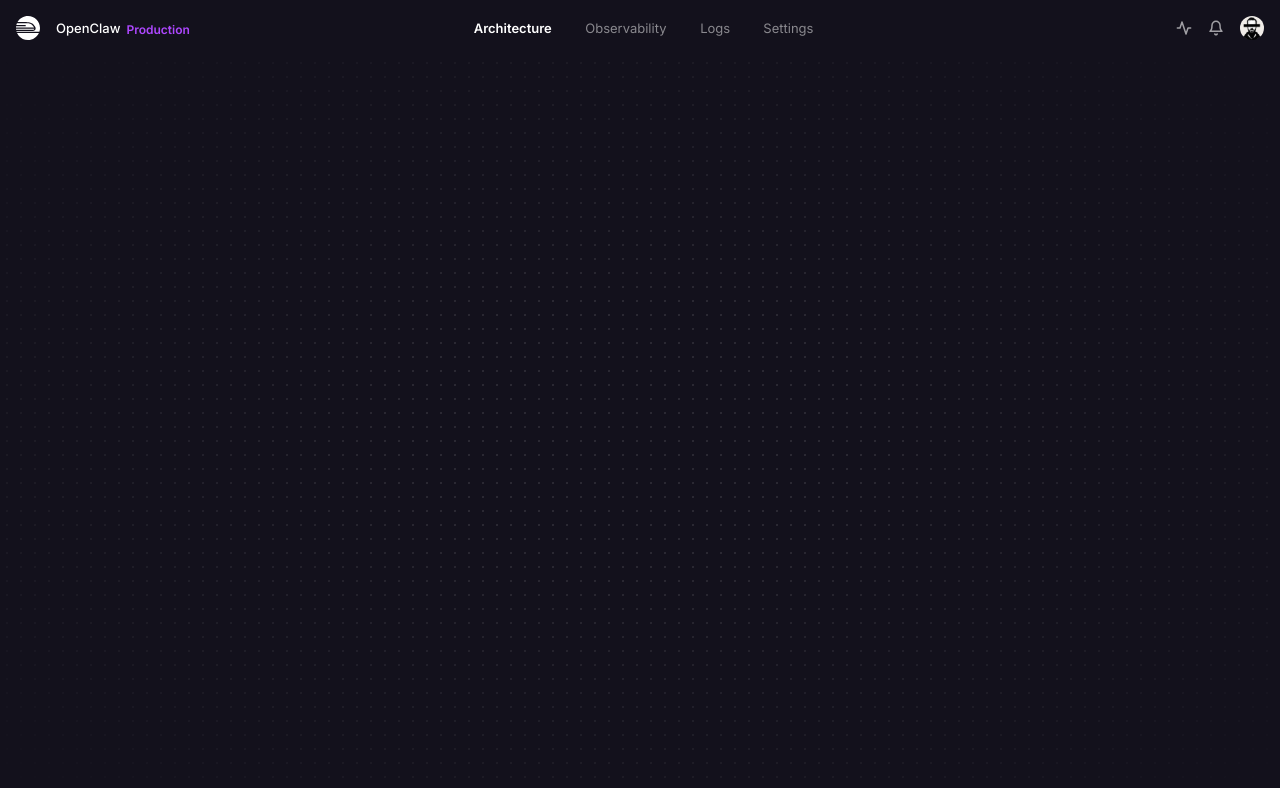
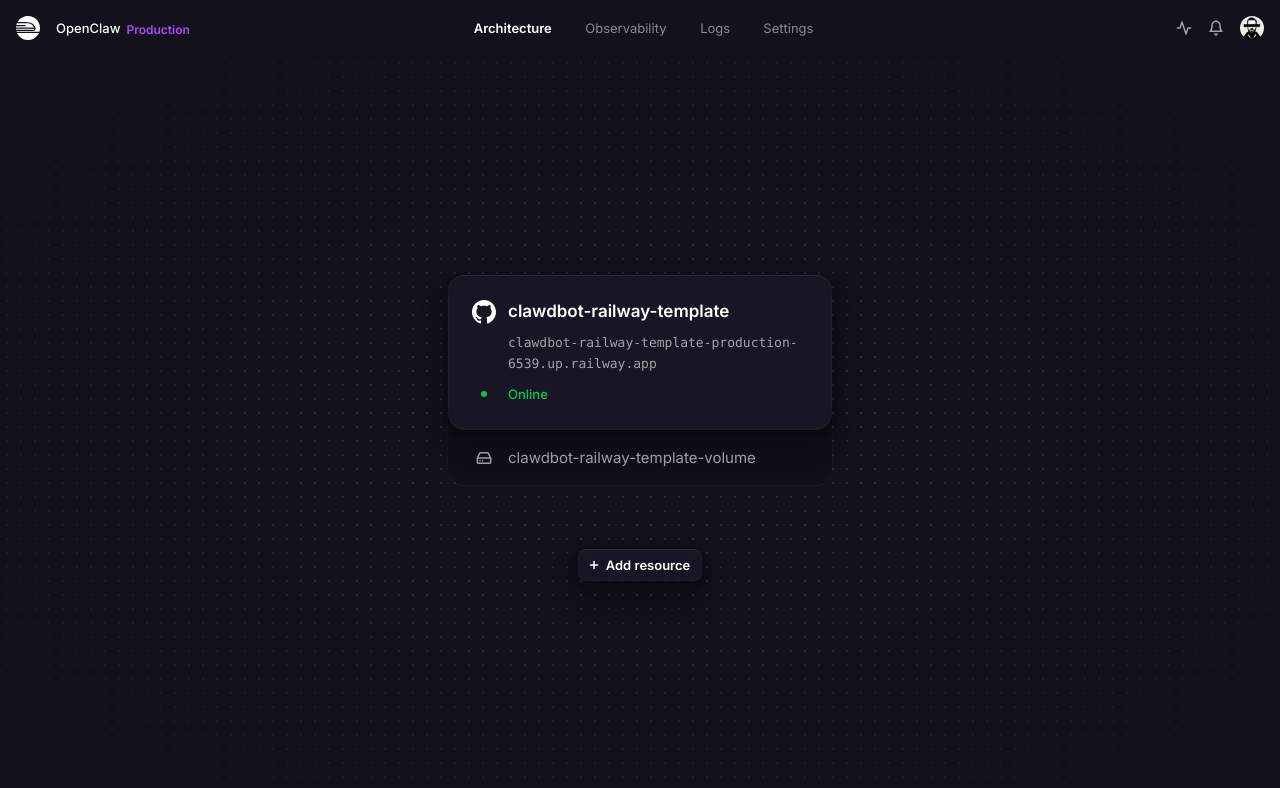
Before and after one commit to PixelJanitor/railway-playground, a Next.js app: page / in a window 1280 px wide. Shown: the top 788 px of the page. Built offline with nearby package versions, Linux system fonts and the light colour scheme.

Commit message:
feat: flesh out resource canvas card

```diff
--- a/components/resource-canvas/resource-canvas.client.tsx
+++ b/components/resource-canvas/resource-canvas.client.tsx
@@ -1,5 +1,6 @@
 "use client";
 
+import { Button } from "@/components/Button";
 import { DotGrid } from "@/components/DotGrid";
 
 export function ResourceCanvasClient() {
@@ -8,6 +9,95 @@
       <div className="absolute -z-1 inset-0">
         <DotGrid />
       </div>
+
+      <div className="relative z-1 space-y-16 w-full max-w-sm">
+        <div className="bg-inset-surface rounded-2xl shadow-inset">
+          <div className="bg-surface-1 p-6 rounded-2xl shadow-md space-y-2">
+            <div className="flex items-center gap-3 text-lg font-semibold">
+              <svg
+                aria-hidden="true"
+                width="24"
+                height="24"
+                viewBox="0 0 24 24"
+                fill="none"
+                xmlns="http://www.w3.org/2000/svg"
+              >
+                <path
+                  fillRule="evenodd"
+                  clipRule="evenodd"
+                  d="M12 0C5.37 0 0 5.37 0 12C0 17.31 3.435 21.795 8.205 23.385C8.805 23.49 9.03 23.13 9.03 22.815C9.03 22.53 9.015 21.585 9.015 20.58C6 21.135 5.22 19.845 4.98 19.17C4.845 18.825 4.26 17.76 3.75 17.475C3.33 17.25 2.73 16.695 3.735 16.68C4.68 16.665 5.355 17.55 5.58 17.91C6.66 19.725 8.385 19.215 9.075 18.9C9.18 18.12 9.495 17.595 9.84 17.295C7.17 16.995 4.38 15.96 4.38 11.37C4.38 10.065 4.845 8.985 5.61 8.145C5.49 7.845 5.07 6.615 5.73 4.965C5.73 4.965 6.735 4.65 9.03 6.195C9.99 5.925 11.01 5.79 12.03 5.79C13.05 5.79 14.07 5.925 15.03 6.195C17.325 4.635 18.33 4.965 18.33 4.965C18.99 6.615 18.57 7.845 18.45 8.145C19.215 8.985 19.68 10.05 19.68 11.37C19.68 15.975 16.875 16.995 14.205 17.295C14.64 17.67 15.015 18.39 15.015 19.515C15.015 21.12 15 22.41 15 22.815C15 23.13 15.225 23.505 15.825 23.385C20.565 21.795 24 17.295 24 12C24 5.37 18.63 0 12 0Z"
+                  fill="white"
+                />
+              </svg>
+              clawdbot-railway-template
+            </div>
+
+            <div className="font-mono text-white/60 pl-9">
+              clawdbot-railway-template-production-6539.up.railway.app
+            </div>
+
+            <div className="flex items-center gap-3 text-green-500 font-medium">
+              <div className="size-6 relative flex items-center justify-center isolate">
+                <div className="size-3 rounded-full bg-green-500 animate-[ping_3s_cubic-bezier(0,0,0.2,1)_infinite] absolute opacity-40" />
+                <div className="size-1.5 rounded-full bg-green-500 shadow shadow-black/50 z-1" />
+              </div>
+              Online
+            </div>
+          </div>
+
+          <div className="px-7 py-4 flex items-center gap-4 text-md text-white/60">
+            <svg
+              aria-hidden="true"
+              width="16"
+              height="16"
+              viewBox="0 0 16 16"
+              fill="none"
+              xmlns="http://www.w3.org/2000/svg"
+            >
+              <path
+                d="M14.6667 8H1.33337M14.6667 8V12C14.6667 12.3536 14.5262 12.6928 14.2762 12.9428C14.0261 13.1929 13.687 13.3333 13.3334 13.3333H2.66671C2.31309 13.3333 1.97395 13.1929 1.7239 12.9428C1.47385 12.6928 1.33337 12.3536 1.33337 12V8M14.6667 8L12.3667 3.40667C12.2563 3.18452 12.0862 2.99758 11.8753 2.86685C11.6645 2.73612 11.4214 2.6668 11.1734 2.66667H4.82671C4.57865 2.6668 4.33555 2.73612 4.12474 2.86685C3.91392 2.99758 3.74376 3.18452 3.63337 3.40667L1.33337 8M4.00004 10.6667H4.00671M6.66671 10.6667H6.67337"
+                stroke="currentColor"
+                strokeWidth="1.5"
+                strokeLinecap="round"
+                strokeLinejoin="round"
+              />
+            </svg>
+            clawdbot-railway-template-volume
+          </div>
+        </div>
+
+        <div className="text-center">
+          <Button
+            icon={
+              <svg
+                aria-hidden="true"
+                width="12"
+                height="12"
+                viewBox="0 0 12 12"
+                fill="none"
+                xmlns="http://www.w3.org/2000/svg"
+              >
+                <path
+                  d="M6 9.5L6 2.5"
+                  stroke="white"
+                  strokeWidth="1.5"
+                  strokeLinecap="round"
+                  strokeLinejoin="round"
+                />
+                <path
+                  d="M2.5 6L9.5 6"
+                  stroke="white"
+                  strokeWidth="1.5"
+                  strokeLinecap="round"
+                  strokeLinejoin="round"
+                />
+              </svg>
+            }
+          >
+            Add resource
+          </Button>
+        </div>
+      </div>
     </section>
   );
 }
```
